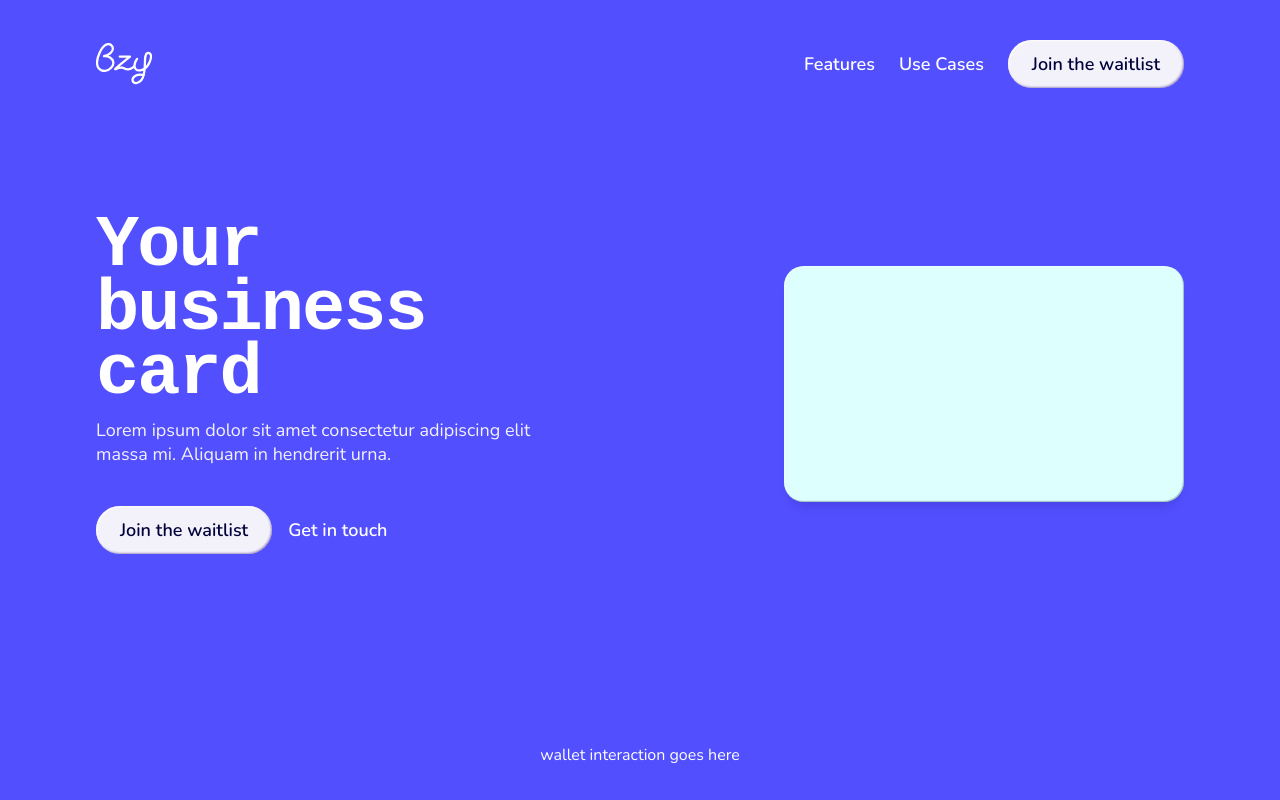
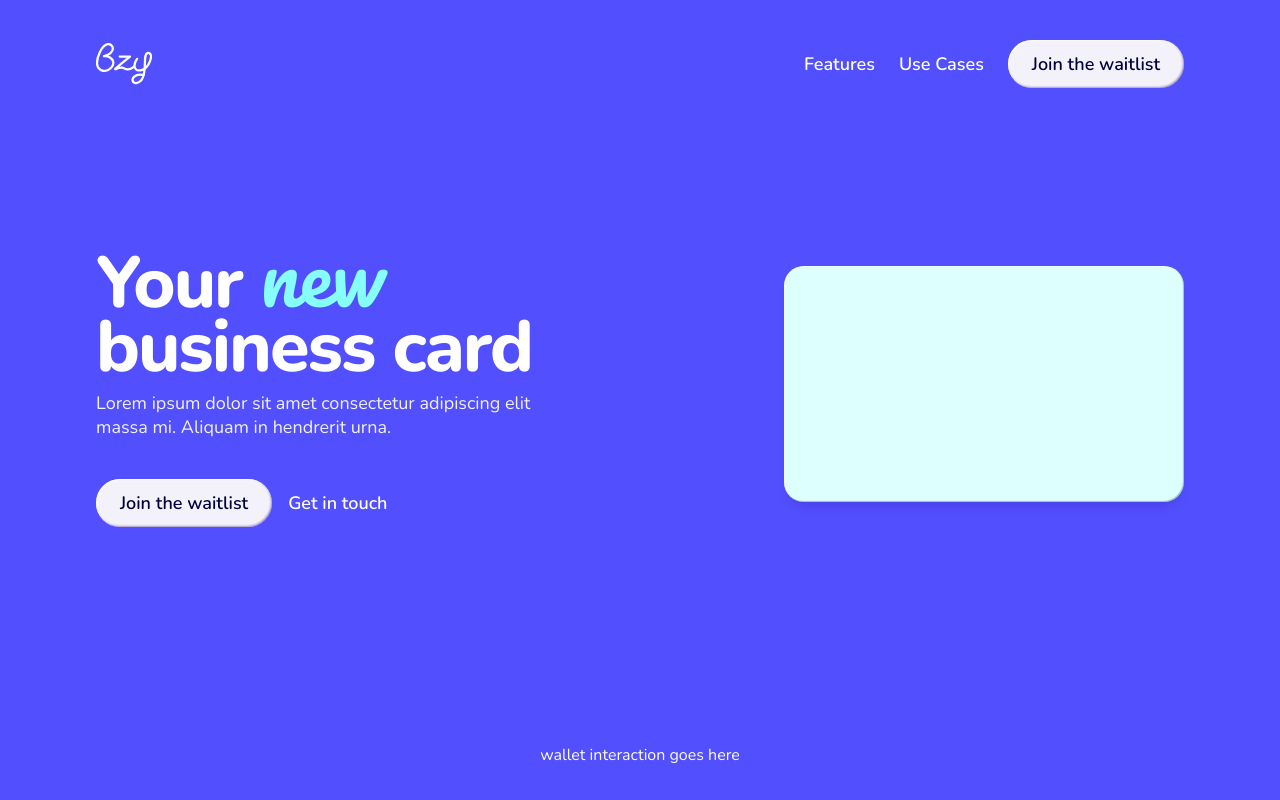
Before and after one commit to loganliffick/bzy, a Next.js app: page / in a window 1280 px wide. Shown: the top 800 px of the page. Built offline with nearby package versions, Linux system fonts and the light colour scheme.

Commit message:
fouc test 3

```diff
--- a/src/pages/index.js
+++ b/src/pages/index.js
@@ -13,9 +13,9 @@ const Index = () => {
   return (
     <main>
       <Hero>
-        <Test className="title_large">
-          Your <br /> business card
-        </Test>
+        <h1 className="title_large">
+          Your <span>new</span> <br /> business card
+        </h1>
         <p>
           Lorem ipsum dolor sit amet consectetur adipiscing elit massa mi.{' '}
           Aliquam in hendrerit urna.
```
